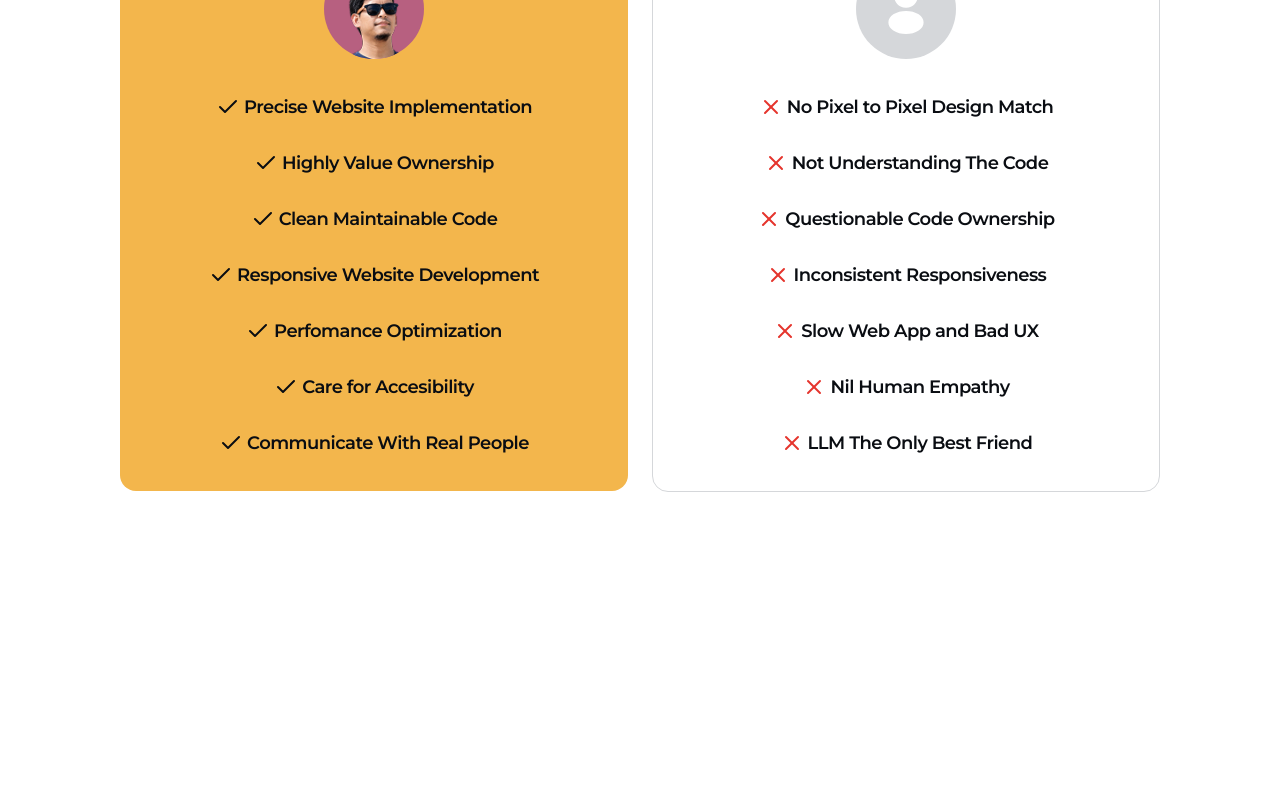
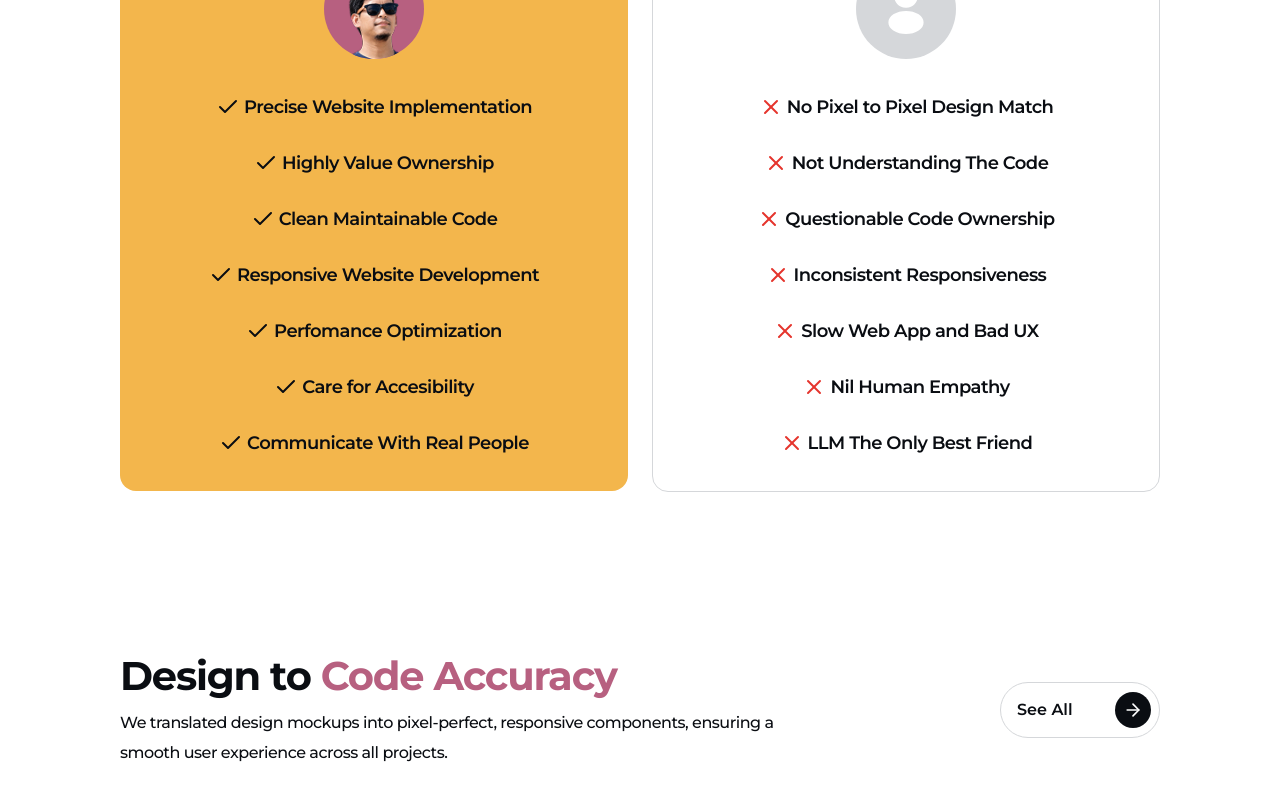
Before and after one commit to rinarudhei/rin-fe-porto, a React (Vite) app: page / in a window 1280 px wide. Shown: the part 2720-3520 px from the top of the page. Before the commit the page ends 3292 px from the top, so only its background shows below. Built offline with nearby package versions, Linux system fonts and the light colour scheme.

Commit message:
feat: Portofolio header responsive

```diff
--- a/src/App.tsx
+++ b/src/App.tsx
@@ -1,6 +1,7 @@
 import ComparisonSection from './components/containers/comparison/ComparisonSection';
 import DescriptionSection from './components/containers/description/DescriptionSection';
 import HeroSection from './components/containers/hero/HeroSection';
+import PortofolioSection from './components/containers/portofolio/PortofolioSection';
 import SkillsSection from './components/containers/skills/SkillsSection';
 import TraitsSection from './components/containers/traits/TraitsSection';
 
@@ -14,6 +15,7 @@ function App() {
       <TraitsSection />
       <SkillsSection />
       <ComparisonSection />
+      <PortofolioSection />
     </div>
   );
 }
--- a/src/components/containers/SectionDescription.tsx
+++ b/src/components/containers/SectionDescription.tsx
@@ -1,15 +1,44 @@
+import { clsx } from 'cn';
+
 type SectionDescriptionProps = {
   title: string;
   subtitle: string;
+  span?: string;
+  spanClass?: string;
+  afterSpan?: string;
+  titleContainerClass?: string;
+  titleClass?: string;
+  subtitleClass?: string;
 };
 
-function SectionDescription({ title, subtitle }: SectionDescriptionProps) {
+function SectionDescription({
+  title,
+  subtitle,
+  span = '',
+  spanClass = '',
+  afterSpan = '',
+  titleContainerClass = '',
+  titleClass = '',
+  subtitleClass = '',
+}: SectionDescriptionProps) {
   return (
-    <div className='flex-center flex-col gap-2'>
-      <div className='text-display-sm lg:text-display-xl text-center font-bold tracking-[-0.02em] text-neutral-950 lg:tracking-[-0.03em]'>
+    <div className={clsx('flex-center flex-col gap-2', titleContainerClass)}>
+      <div
+        className={clsx(
+          'text-display-sm lg:text-display-xl w-full text-center font-bold tracking-[-0.02em] text-neutral-950 lg:tracking-[-0.03em]',
+          titleClass
+        )}
+      >
         {title}
+        {span && <span className={spanClass}>{span}</span>}
+        {span && afterSpan}
       </div>
-      <div className='lg:text-md text-center text-sm font-medium text-neutral-950 lg:tracking-[-0.03em]'>
+      <div
+        className={clsx(
+          'lg:text-md text-center text-sm font-medium text-neutral-950 lg:tracking-[-0.03em]',
+          subtitleClass
+        )}
+      >
         {subtitle}
       </div>
     </div>
--- a/src/components/containers/SectionWrapper.tsx
+++ b/src/components/containers/SectionWrapper.tsx
@@ -15,7 +15,13 @@ function SectionWrapper({
 }: SectionWrapperProps) {
   return (
     <section id={`#${idName}`} className={clsx('flex-center', sectionClass)}>
-      <div className={clsx('flex-center max-w-360 flex-col', divClass)}>
+      <div
+        className={clsx(
+          'flex-center w-full max-w-360 flex-col',
+          'gap-6 px-4 py-10 sm:gap-8 sm:px-8 sm:py-12 lg:gap-10 lg:px-16 lg:py-16 xl:gap-12 xl:px-30 xl:py-20',
+          divClass
+        )}
+      >
         {children}
       </div>
     </section>
--- a/src/components/containers/comparison/ComparisonCard.tsx
+++ b/src/components/containers/comparison/ComparisonCard.tsx
@@ -14,7 +14,7 @@ function ComparisonCard({ isPrimary, title, whats }: ComparisonCardProps) {
   return (
     <div
       className={clsx(
-        'flex-center w-full max-w-90.25 flex-col gap-6 rounded-2xl px-4 py-8 lg:max-w-147 lg:basis-1/2 lg:gap-8 lg:p-8',
+        'flex-center w-full max-w-90.25 flex-col gap-6 rounded-2xl px-4 py-8 sm:max-w-147 lg:basis-1/2 lg:gap-8 lg:p-8',
         isPrimary ? 'bg-secondary-100' : 'border border-neutral-300 bg-white'
       )}
     >
--- a/src/components/containers/comparison/ComparisonSection.tsx
+++ b/src/components/containers/comparison/ComparisonSection.tsx
@@ -40,11 +40,7 @@ function ComparisonSection() {
   };
 
   return (
-    <SectionWrapper
-      idName='comparison'
-      sectionClass='py-10 px-4 lg:py-20 lg:px-30'
-      divClass='gap-6 lg:gap-12 w-full'
-    >
+    <SectionWrapper idName='comparison'>
       <SectionDescription
         title={sectionDescription.title}
         subtitle={sectionDescription.subtitle}
--- a/src/components/containers/description/DescriptionSection.tsx
+++ b/src/components/containers/description/DescriptionSection.tsx
@@ -5,11 +5,7 @@ import TapSetting from '@/assets/icons/tap-settings.svg?react';
 
 function DescriptionSection() {
   return (
-    <SectionWrapper
-      idName='about'
-      sectionClass=' gap-2 px-3.75 py-10 sm:px-4 lg:px-30 lg:py-20'
-      divClass=''
-    >
+    <SectionWrapper idName='about'>
       <p className='text-display-sm lg:text-display-lg max-w-223 text-center font-medium tracking-[-0.03em] text-neutral-950 lg:tracking-[-0.02em]'>
         As frontend developers, we bring designs to life with{' '}
         <span className='text-primary-300'>clean</span>,{' '}
--- /dev/null
+++ b/src/components/containers/portofolio/PortofolioSection.tsx
@@ -0,0 +1,47 @@
+import { ArrowRight } from 'lucide-react';
+
+import { Button } from '@/components/ui/button';
+
+import SectionDescription from '../SectionDescription';
+import SectionWrapper from '../SectionWrapper';
+
+function PortofolioSection() {
+  const sectionDrescription = {
+    title: 'Design to',
+    subtitle:
+      'We translated design mockups into pixel-perfect, responsive components, ensuring a smooth user experience across all projects.',
+  };
+  return (
+    <SectionWrapper idName='projects'>
+      <div className='flex-center w-full flex-col gap-6 sm:flex-row lg:justify-between'>
+        <SectionDescription
+          title={sectionDrescription.title}
+          subtitle={sectionDrescription.subtitle}
+          span=' Code Accuracy'
+          spanClass='text-primary-300'
+          titleContainerClass='text-start justify-start max-w-171.5'
+          titleClass='sm:text-start'
+          subtitleClass='sm:text-start'
+        />
+
+        <Button
+          variant='outline'
+          size='default'
+          className='h-14 w-full max-w-90.25 min-w-40 gap-0 sm:w-fit sm:max-w-full'
+        >
+          <div className='flex-start lg:text-md text-center text-sm font-semibold sm:w-full lg:w-fit'>
+            See All
+          </div>
+          <div
+            data-icon='inline-end'
+            className='size-9 rounded-[100px] bg-neutral-950 p-2'
+          >
+            <ArrowRight className='size-5 text-white' />
+          </div>
+        </Button>
+      </div>
+    </SectionWrapper>
+  );
+}
+
+export default PortofolioSection;
--- a/src/components/containers/skills/SkillsSection.tsx
+++ b/src/components/containers/skills/SkillsSection.tsx
@@ -81,7 +81,6 @@ function SkillsSection() {
     <SectionWrapper
       idName='skills'
       sectionClass='bg-linear-to-t from-[#9e385e]/20 to-[#9e385e]/0'
-      divClass='gap-6 px-4 py-10 sm:gap-8 sm:px-8 sm:py-12 lg:gap-10 lg:px-16 lg:py-16 xl:gap-12 xl:px-30 xl:py-20'
     >
       {/* Skills Section Description */}
       <SectionDescription
--- a/src/components/ui/button.tsx
+++ b/src/components/ui/button.tsx
@@ -9,9 +9,9 @@ const buttonVariants = cva(
       variant: {
         default: 'bg-primary text-primary-foreground hover:bg-primary/80',
         outline:
-          'border-border bg-background hover:bg-muted hover:text-foreground aria-expanded:bg-muted aria-expanded:text-foreground dark:border-input dark:bg-input/30 dark:hover:bg-input/50',
+          'border-neutral-300 border bg-transparent hover:bg-neutral-300/20 hover:text-neutral-950 aria-expanded:bg-neutral-300/80 aria-expanded:text-neutral-950 dark:border-input dark:bg-input/30 dark:hover:bg-input/50 text-neutral-950',
         secondary:
-          'bg-secondary-100 text-neutral-950 hover:bg-primary-100/80 aria-expanded:bg-secondary-100/80 aria-expanded:text-neutral-950',
+          'bg-secondary-100 text-neutral-950 hover:bg-secondary-100/80 aria-expanded:bg-secondary-100/80 aria-expanded:text-neutral-950',
         ghost:
           'hover:bg-muted hover:text-foreground aria-expanded:bg-muted aria-expanded:text-foreground dark:hover:bg-muted/50',
         destructive:
```
